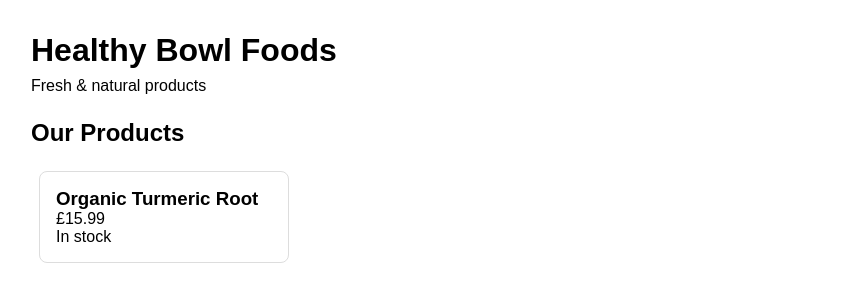
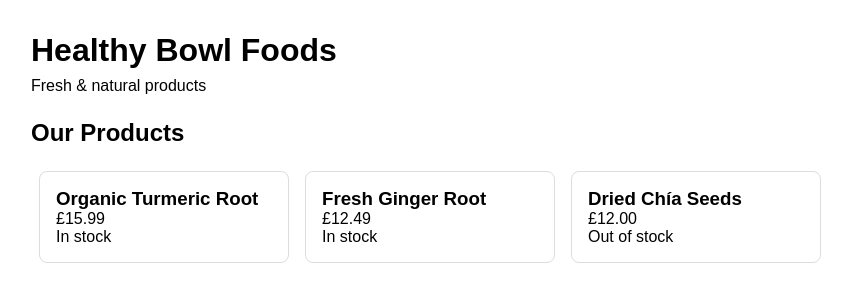
Before and after one commit to emiliobs/healthy-bowl-foods-client, a React (Vite) app: page / in a window 1280 px wide. Shown: the top 302 px of the page, without its empty margins (1-853 px from the left). Built offline with nearby package versions, Linux system fonts and the light colour scheme.

Commit message:
Module 2 ProductCard Component with TypeScript  inteface and Props.

```diff
--- a/src/App.tsx
+++ b/src/App.tsx
@@ -21,6 +21,20 @@ const App: React.FC = () => {
     isAvailable: true,
   };
 
+  const testProduct2 ={
+    id:2,
+    name: 'Fresh Ginger Root',
+    price: 12.49,
+    isAvailable: true
+  };
+
+  const testProduct3 = {
+    id:3,
+    name: 'Dried Chía Seeds',
+    price: 12.00,
+    isAvailable: false,
+  };
+
   return (
     <div>
       <header>
@@ -37,7 +51,9 @@ const App: React.FC = () => {
         {/* ES: Pasamos 'testProduct' como la prop 'product'                  */}
         {/* EN: product={testProduct} is how you pass data into a component   */}
         {/* ES: product={testProduct} es cómo pasas datos hacia un componente */}
-        <ProductCard product={testProduct} />
+        <ProductCard product={testProduct}></ProductCard>
+        <ProductCard product={testProduct2}></ProductCard>
+        <ProductCard product={testProduct3}></ProductCard>
 
       </main>
     </div>
```
